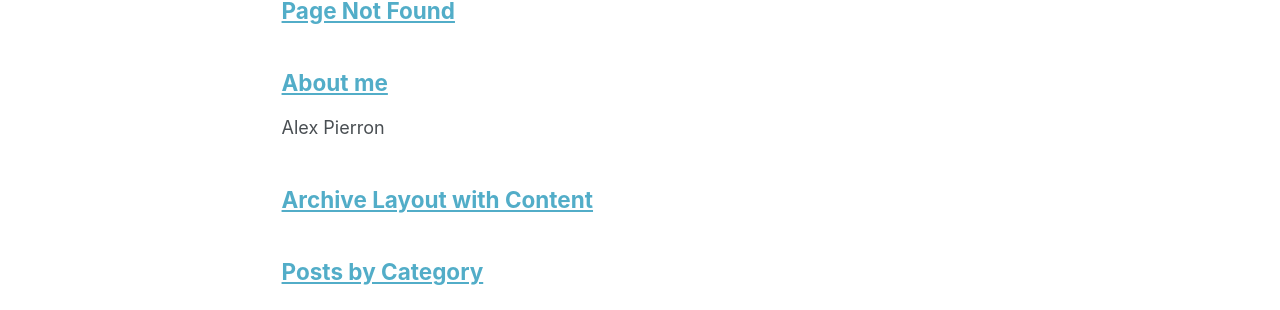
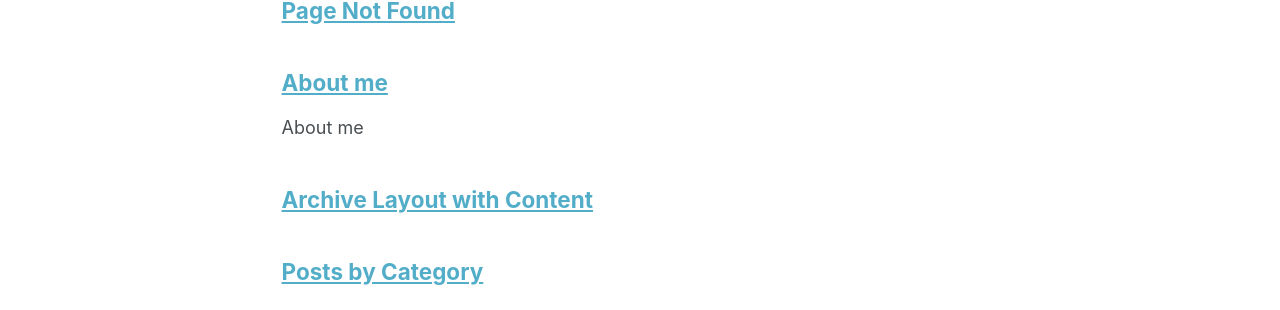
Before and after one commit to alex-pierron/alex-pierron.github.io, a Jekyll site: the page built from _pages/page-archive.html, in a window 1280 px wide and 900 px high. Shown: the part 182-492 px from the top of the window. Built offline with Jekyll 4.4.1, drawn with Linux system fonts in a browser that asks for light colours.

Commit message:
Update author avatar and excerpt in _config.yml and about.md

```diff
--- a/_config.yml
+++ b/_config.yml
@@ -21,7 +21,7 @@ repository               : "alex-pierron.github.io"
 #               Additional customization can be done by editing /_includes/author-profile.html
 author:
   # Biographic information
-  avatar           : "profile2.jpg"
+  avatar           : "profile.png"
   name             : "Alex Pierron"
   pronouns         : # example: "she/her"
   bio              : "Final year Mathematics and AI student looking for a PhD thesis"
@@ -33,7 +33,7 @@ author:
   # Academic websites
   arxiv            : # URL - Update with the correct link to your profile
   googlescholar    : #"https://scholar.google.com/citations?user=PS_CX0AAAAAJ"
-  email            : "alex.pierron(at)universite-paris-saclay.fr"
+  email            : "alex.pierron(at)ik.me"
   impactstory      : # URL
   orcid            : #"http://orcid.org/yourorcidurl"
   pubmed           : #"https://www.ncbi.nlm.nih.gov/pubmed/?term=john+snow"
```
Also changed, not shown: _pages/about.md (+1 -1 lines).
